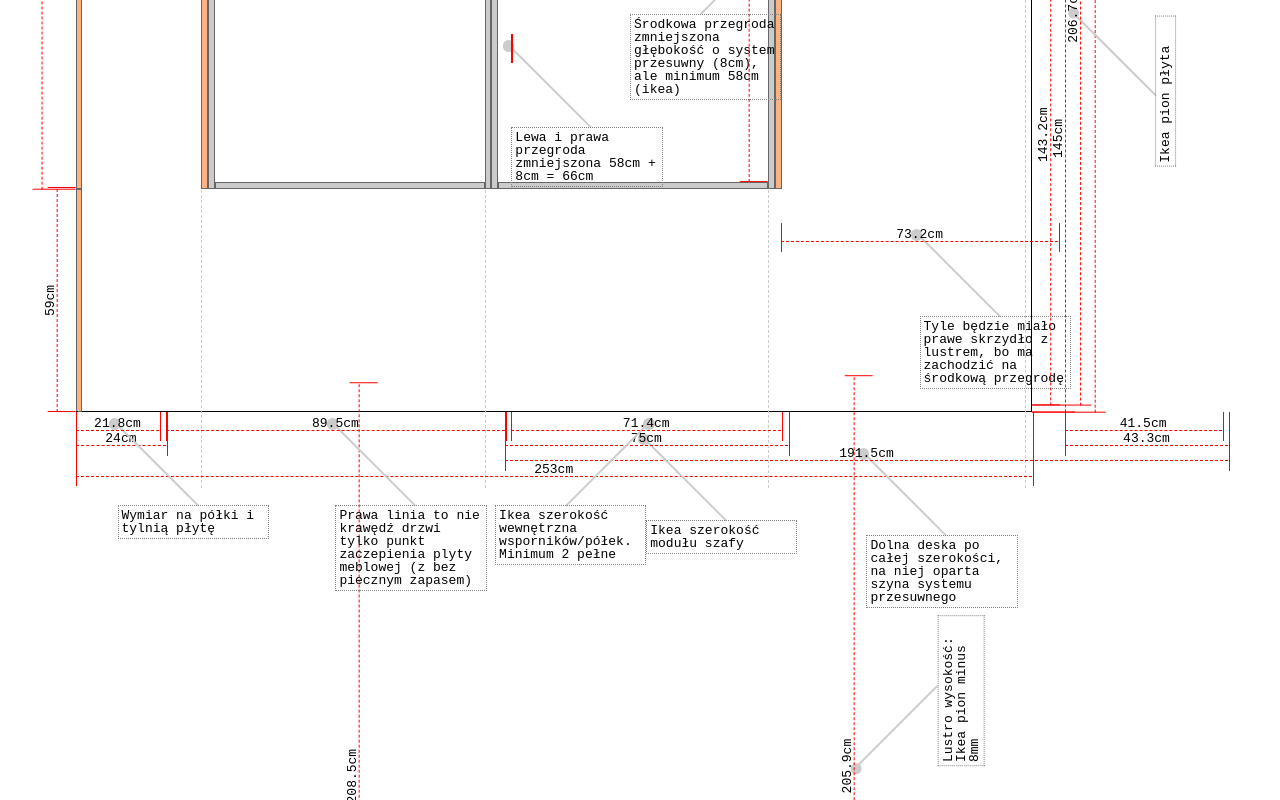
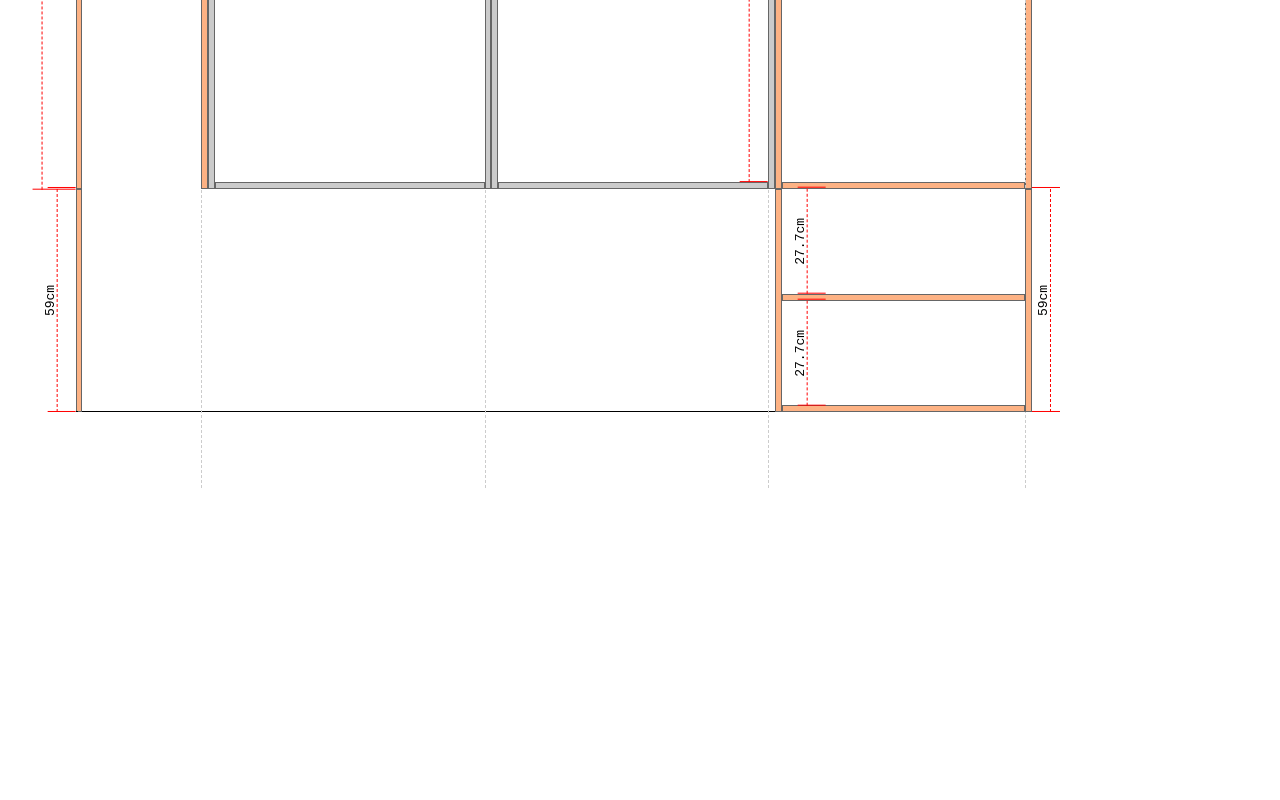
Before and after one commit to manio4444/wardrobe-design, a React (Create React App) app: page / in a window 1280 px wide. Shown: the part 680-1480 px from the top of the page. After the commit the page ends 1168 px from the top, so only its background shows below. Built offline with nearby package versions, Linux system fonts and the light colour scheme.

Commit message:
more config

```diff
--- a/src/App.css
+++ b/src/App.css
@@ -79,8 +79,8 @@
 }
 .sizer[data-sizer].prawa {
   right: 0;
-  transform: rotate(-90deg) translate(100%, 100%);
-  transform-origin: right bottom;
+  transform: rotate(-90deg) translate(0%, 0%);
+  transform-origin: right top;
 }
 .sizer[data-sizer]::before {
   content: '';
--- a/src/App.js
+++ b/src/App.js
@@ -120,51 +120,51 @@ function App() {
             {/*    width={consts.lewa_polka_grupa_wys}*/}
             {/*/>*/}
 
-            <Sizer
-                position={"prawa"}
-                lvl={3}
-                size={consts.ikea_pion}
-                bottom={consts.plyta}
-                width={consts.ikea_pion + -0.3}
-                info={"Ikea pion płyta"}
-                infoPosition={"left"}
-            />
-            <Sizer
-                position={"prawa"}
-                lvl={1}
-                size={consts.sciana_prawa_wys_wew}
-                bottom={consts.plyta}
-                width={consts.sciana_prawa_wys_wew}
-            />
-            <Sizer
-                position={"prawa"}
-                lvl={2}
-                size={consts.sciana_prawa_wys}
-                bottom={0}
-                width={consts.sciana_prawa_wys}
-            />
-            <Sizer
-                position={"prawa"}
-                lvl={1}
-                size={consts.gora_polka_wys_wew}
-                bottom={consts.drzwi_wys + consts.plyta}
-                width={consts.gora_polka_wys_wew}
-            />
-            <Sizer
-                position={"prawa"}
-                lvl={2}
-                size={consts.gora_polka_wys}
-                bottom={consts.drzwi_wys}
-                width={consts.gora_polka_wys}
-                info={"Krzywy sufit, wacha się od 38.5cm do 37cm po prawo"}
-            />
-            <Sizer
-                position={"prawa"}
-                lvl={4}
-                size={consts.sciana_wys}
-                bottom={0}
-                width={consts.sciana_wys}
-            />
+            {/*<Sizer*/}
+            {/*    position={"prawa"}*/}
+            {/*    lvl={3}*/}
+            {/*    size={consts.ikea_pion}*/}
+            {/*    bottom={consts.plyta}*/}
+            {/*    width={consts.ikea_pion + -0.3}*/}
+            {/*    info={"Ikea pion płyta"}*/}
+            {/*    infoPosition={"left"}*/}
+            {/*/>*/}
+            {/*<Sizer*/}
+            {/*    position={"prawa"}*/}
+            {/*    lvl={1}*/}
+            {/*    size={consts.sciana_prawa_wys_wew}*/}
+            {/*    bottom={consts.plyta}*/}
+            {/*    width={consts.sciana_prawa_wys_wew}*/}
+            {/*/>*/}
+            {/*<Sizer*/}
+            {/*    position={"prawa"}*/}
+            {/*    lvl={2}*/}
+            {/*    size={consts.sciana_prawa_wys}*/}
+            {/*    bottom={0}*/}
+            {/*    width={consts.sciana_prawa_wys}*/}
+            {/*/>*/}
+            {/*<Sizer*/}
+            {/*    position={"prawa"}*/}
+            {/*    lvl={1}*/}
+            {/*    size={consts.gora_polka_wys_wew}*/}
+            {/*    bottom={consts.drzwi_wys + consts.plyta}*/}
+            {/*    width={consts.gora_polka_wys_wew}*/}
+            {/*/>*/}
+            {/*<Sizer*/}
+            {/*    position={"prawa"}*/}
+            {/*    lvl={2}*/}
+            {/*    size={consts.gora_polka_wys}*/}
+            {/*    bottom={consts.drzwi_wys}*/}
+            {/*    width={consts.gora_polka_wys}*/}
+            {/*    info={"Krzywy sufit, wacha się od 38.5cm do 37cm po prawo"}*/}
+            {/*/>*/}
+            {/*<Sizer*/}
+            {/*    position={"prawa"}*/}
+            {/*    lvl={4}*/}
+            {/*    size={consts.sciana_wys}*/}
+            {/*    bottom={0}*/}
+            {/*    width={consts.sciana_wys}*/}
+            {/*/>*/}
 
             {/*<div className="pomocnicza_pion" style="left: 0cm;"></div>*/}
             {/*<div className="pomocnicza_pion dol" style="left: var(--lewa_polka_sze);"></div>*/}
@@ -175,75 +175,75 @@ function App() {
             {/*<div className="pomocnicza_pion dol" style="left: calc(var(--drzwi_prawa) + var(--ikea_sze_zew) - var(--plyta) + var(--ikea_sze_zew));"></div>*/}
             {/*<div className="pomocnicza_pion dol" style="left: calc(var(--drzwi_prawa) + var(--ikea_sze_zew) - var(--plyta) + var(--ikea_sze_zew) - var(--plyta));"></div>*/}
 
-            <Sizer
-                position={"dol"}
-                lvl={1}
-                size={consts.lewa_polka_sze_wew}
-                left={0}
-                width={consts.lewa_polka_sze - consts.plyta}
-                info={" Wymiar na półki i tylnią płytę"}
-            />
-            <Sizer
-                position={" dol"}
-                lvl={2}
-                size={consts.lewa_polka_sze}
-                left={0}
-                width={consts.lewa_polka_sze}
-            />
-            <Sizer
-                position={"dol"}
-                lvl={1}
-                size={consts.drzwi_sze}
-                left={consts.lewa_polka_sze}
-                width={consts.drzwi_sze}
-                info={"Prawa linia to nie krawędź drzwi tylko punkt zaczepienia plyty meblowej (z bez piecznym zapasem)"}
-            />
-            <Sizer
-                position={"dol"}
-                lvl={1}
-                size={consts.ikea_sze_wew}
-                left={consts.drzwi_prawa + consts.plyta}
-                width={consts.ikea_sze_wew}
-                info={"Ikea szerokość wewnętrzna wsporników/półek. Minimum 2 pełne"}
-                infoPosition={"left"}
-            />
-            <Sizer
-                position={"dol"}
-                lvl={2}
-                size={consts.ikea_sze_zew}
-                left={consts.drzwi_prawa}
-                width={consts.ikea_sze_zew}
-                info={"Ikea szerokość modułu szafy"}
-            />
-            <Sizer
-                position={"dol"}
-                lvl={1}
-                size={consts.pion_prawy_wew}
-                left={consts.drzwi_prawa + consts.ikea_sze_zew + consts.ikea_sze}
-                width={consts.pion_prawy_wew}
-            />
-            <Sizer
-                position={"dol"}
-                lvl={2}
-                size={consts.pion_prawy}
-                left={consts.drzwi_prawa + consts.ikea_sze_zew + consts.ikea_sze}
-                width={consts.pion_prawy}
-            />
-            <Sizer
-                position={"dol"}
-                lvl={3}
-                size={consts.ikea_dol}
-                width={consts.ikea_dol}
-                left={consts.drzwi_prawa}
-                info={"Dolna deska po całej szerokości, na niej oparta szyna systemu przesuwnego"}
-            />
-            <Sizer
-                position={"dol"}
-                lvl={4}
-                size={consts.sciana_sze}
-                left={0}
-                width={consts.sciana_sze}
-            />
+            {/*<Sizer*/}
+            {/*    position={"dol"}*/}
+            {/*    lvl={1}*/}
+            {/*    size={consts.lewa_polka_sze_wew}*/}
+            {/*    left={0}*/}
+            {/*    width={consts.lewa_polka_sze - consts.plyta}*/}
+            {/*    info={" Wymiar na półki i tylnią płytę"}*/}
+            {/*/>*/}
+            {/*<Sizer*/}
+            {/*    position={" dol"}*/}
+            {/*    lvl={2}*/}
+            {/*    size={consts.lewa_polka_sze}*/}
+            {/*    left={0}*/}
+            {/*    width={consts.lewa_polka_sze}*/}
+            {/*/>*/}
+            {/*<Sizer*/}
+            {/*    position={"dol"}*/}
+            {/*    lvl={1}*/}
+            {/*    size={consts.drzwi_sze}*/}
+            {/*    left={consts.lewa_polka_sze}*/}
+            {/*    width={consts.drzwi_sze}*/}
+            {/*    info={"Prawa linia to nie krawędź drzwi tylko punkt zaczepienia plyty meblowej (z bez piecznym zapasem)"}*/}
+            {/*/>*/}
+            {/*<Sizer*/}
+            {/*    position={"dol"}*/}
+            {/*    lvl={1}*/}
+            {/*    size={consts.ikea_sze_wew}*/}
+            {/*    left={consts.drzwi_prawa + consts.plyta}*/}
+            {/*    width={consts.ikea_sze_wew}*/}
+            {/*    info={"Ikea szerokość wewnętrzna wsporników/półek. Minimum 2 pełne"}*/}
+            {/*    infoPosition={"left"}*/}
+            {/*/>*/}
+            {/*<Sizer*/}
+            {/*    position={"dol"}*/}
+            {/*    lvl={2}*/}
+            {/*    size={consts.ikea_sze_zew}*/}
+            {/*    left={consts.drzwi_prawa}*/}
+            {/*    width={consts.ikea_sze_zew}*/}
+            {/*    info={"Ikea szerokość modułu szafy"}*/}
+            {/*/>*/}
+            {/*<Sizer*/}
+            {/*    position={"dol"}*/}
+            {/*    lvl={1}*/}
+            {/*    size={consts.pion_prawy_wew}*/}
+            {/*    left={consts.drzwi_prawa + consts.ikea_sze_zew + consts.ikea_sze}*/}
+            {/*    width={consts.pion_prawy_wew}*/}
+            {/*/>*/}
+            {/*<Sizer*/}
+            {/*    position={"dol"}*/}
+            {/*    lvl={2}*/}
+            {/*    size={consts.pion_prawy}*/}
+            {/*    left={consts.drzwi_prawa + consts.ikea_sze_zew + consts.ikea_sze}*/}
+            {/*    width={consts.pion_prawy}*/}
+            {/*/>*/}
+            {/*<Sizer*/}
+            {/*    position={"dol"}*/}
+            {/*    lvl={3}*/}
+            {/*    size={consts.ikea_dol}*/}
+            {/*    width={consts.ikea_dol}*/}
+            {/*    left={consts.drzwi_prawa}*/}
+            {/*    info={"Dolna deska po całej szerokości, na niej oparta szyna systemu przesuwnego"}*/}
+            {/*/>*/}
+            {/*<Sizer*/}
+            {/*    position={"dol"}*/}
+            {/*    lvl={4}*/}
+            {/*    size={consts.sciana_sze}*/}
+            {/*    left={0}*/}
+            {/*    width={consts.sciana_sze}*/}
+            {/*/>*/}
 
             <div className="gora_polka"></div>
             {/*<div className="gora_polka" style="left: calc(var(--gora_polka_sze_pierwsza));"></div>*/}
@@ -286,42 +286,42 @@ function App() {
 
             <div className="ikea_dol"></div>
 
-            <Sizer
-                position={"lewa"}
-                size={consts.drzwi_wys}
-                bottom={0}
-                left={'8cm'}
-                width={consts.drzwi_wys - 1}
-            />
-            <Sizer
-                position={"dol"}
-                top={"calc(100% - 10cm)"}
-                left={consts.drzwi_prawa + consts.plyta}
-                info={"Lewa i prawa przegroda zmniejszona 58cm + 8cm = 66cm"}
-            />
-            <Sizer
-                position={"dol"}
-                top={"calc(100% - 13cm)"}
-                left={consts.drzwi_prawa + consts.ikea_sze}
-                info={"Środkowa przegroda zmniejszona głębokość o system przesuwny (8cm), ale minimum 58cm (ikea)"}
-                infoPosition={"left"}
-            />
-            <Sizer
-                position={"dol"}
-                size={consts.ikea_sze}
-                top={"calc(100% - 5cm)"}
-                left={consts.drzwi_prawa + consts.ikea_sze}
-                width={consts.ikea_sze}
-                info={"Tyle będzie miało prawe skrzydło z lustrem, bo ma zachodzić na środkową przegrodę"}
-            />
-            <Sizer
-                position={"lewa"}
-                size={consts.lustro_wysokosc}
-                bottom={consts.plyta}
-                left={consts.drzwi_prawa + consts.ikea_sze + (consts.ikea_sze / 3)}
-                width={consts.lustro_wysokosc}
-                info={"Lustro wysokość: Ikea pion minus 8mm"}
-            />
+            {/*<Sizer*/}
+            {/*    position={"lewa"}*/}
+            {/*    size={consts.drzwi_wys}*/}
+            {/*    bottom={0}*/}
+            {/*    left={'8cm'}*/}
+            {/*    width={consts.drzwi_wys - 1}*/}
+            {/*/>*/}
+            {/*<Sizer*/}
+            {/*    position={"dol"}*/}
+            {/*    top={"calc(100% - 10cm)"}*/}
+            {/*    left={consts.drzwi_prawa + consts.plyta}*/}
+            {/*    info={"Lewa i prawa przegroda zmniejszona 58cm + 8cm = 66cm"}*/}
+            {/*/>*/}
+            {/*<Sizer*/}
+            {/*    position={"dol"}*/}
+            {/*    top={"calc(100% - 13cm)"}*/}
+            {/*    left={consts.drzwi_prawa + consts.ikea_sze}*/}
+            {/*    info={"Środkowa przegroda zmniejszona głębokość o system przesuwny (8cm), ale minimum 58cm (ikea)"}*/}
+            {/*    infoPosition={"left"}*/}
+            {/*/>*/}
+            {/*<Sizer*/}
+            {/*    position={"dol"}*/}
+            {/*    size={consts.ikea_sze}*/}
+            {/*    top={"calc(100% - 5cm)"}*/}
+            {/*    left={consts.drzwi_prawa + consts.ikea_sze}*/}
+            {/*    width={consts.ikea_sze}*/}
+            {/*    info={"Tyle będzie miało prawe skrzydło z lustrem, bo ma zachodzić na środkową przegrodę"}*/}
+            {/*/>*/}
+            {/*<Sizer*/}
+            {/*    position={"lewa"}*/}
+            {/*    size={consts.lustro_wysokosc}*/}
+            {/*    bottom={consts.plyta}*/}
+            {/*    left={consts.drzwi_prawa + consts.ikea_sze + (consts.ikea_sze / 3)}*/}
+            {/*    width={consts.lustro_wysokosc}*/}
+            {/*    info={"Lustro wysokość: Ikea pion minus 8mm"}*/}
+            {/*/>*/}
 
             <table className="wykroje" style={{"--sciana_sze": constToCssVar(consts.sciana_sze)}}>
                 <tbody>
--- a/src/components/Wykroj.jsx
+++ b/src/components/Wykroj.jsx
@@ -21,7 +21,7 @@ export const Wykroj = (props) => {
         width: constToCssVar(width),
         height: constToCssVar(height),
     }
-    console.log({name: props.name, ...style});
+    // console.log({name: props.name, ...style});
     return (<>
             <div
                 data-name={props.name}
@@ -42,11 +42,11 @@ export const Wykroj = (props) => {
                 }}
             />}
             {props.sizer && <Sizer
-                {...props.sizer}
-                left={props.left}
+                left={props.orientation === orientationType.HORIZONTAL ? props.left : undefined}
                 top={props.orientation === orientationType.VERTICAL ? props.top : undefined}
                 size={props.width}
                 width={props.width}
+                {...props.sizer}
             />}
         </>
     );
--- a/src/config.js
+++ b/src/config.js
@@ -1,11 +1,14 @@
 import {
+    biala_wysokosc_srodka_wew,
     biala_wysokosc_srodka_zew,
     ikea_sze_wew,
     ikea_sze_zew,
     lewa_drewniana_wew,
     lewa_drewniana_zew,
     plyta,
-    prawa_drewniana_wew, prawa_drewniana_zew,
+    prawa_drewniana_dol_zew,
+    prawa_drewniana_wew,
+    prawa_drewniana_zew,
     sciana_sze, sciana_wys
 } from "./consts";
 
@@ -162,7 +165,7 @@ export const config = [
         }
     },
     {
-        name: "drewniana prawa gora",
+        name: "drewniana prawa gora gora",
         type: typeType.WYKROJ,
         colorType: colorType.WOOD,
         orientation: orientationType.HORIZONTAL,
@@ -176,7 +179,17 @@ export const config = [
         }
     },
     {
-        name: "drewniana prawa lewa 1",
+        name: "drewniana prawa gora dol",
+        type: typeType.WYKROJ,
+        colorType: colorType.WOOD,
+        orientation: orientationType.HORIZONTAL,
+        helperRight: true,
+        width: prawa_drewniana_wew,
+        left: sciana_sze - prawa_drewniana_wew - plyta,
+        top: biala_wysokosc_srodka_wew + plyta,
+    },
+    {
+        name: "drewniana prawa gora lewa",
         type: typeType.WYKROJ,
         colorType: colorType.WOOD,
         orientation: orientationType.VERTICAL,
@@ -185,4 +198,72 @@ export const config = [
         left: sciana_sze - prawa_drewniana_zew,
         top: 0,
     },
+    {
+        name: "drewniana prawa gora prawa",
+        type: typeType.WYKROJ,
+        colorType: colorType.WOOD,
+        orientation: orientationType.VERTICAL,
+        helperLeft: true,
+        width: biala_wysokosc_srodka_zew,
+        left: sciana_sze - plyta,
+        top: 0,
+    },
+    {
+        name: "drewniana prawa dol dol",
+        type: typeType.WYKROJ,
+        colorType: colorType.WOOD,
+        orientation: orientationType.HORIZONTAL,
+        helperRight: true,
+        width: prawa_drewniana_wew,
+        left: sciana_sze - prawa_drewniana_wew - plyta,
+        top: sciana_wys - plyta,
+        sizer: {
+            lvl: 1,
+            position: "lewa",
+            top: biala_wysokosc_srodka_zew + (prawa_drewniana_dol_zew / 2),
+            left: sciana_sze - prawa_drewniana_wew + 10,
+            width: (prawa_drewniana_dol_zew / 2 - plyta),
+            size: (prawa_drewniana_dol_zew / 2 - plyta),
+        }
+    },
+    {
+        name: "drewniana prawa dol srodek",
+        type: typeType.WYKROJ,
+        colorType: colorType.WOOD,
+        orientation: orientationType.HORIZONTAL,
+        width: prawa_drewniana_wew,
+        left: sciana_sze - prawa_drewniana_wew - plyta,
+        top: biala_wysokosc_srodka_zew + (prawa_drewniana_dol_zew / 2 - plyta),
+        sizer: {
+            lvl: 1,
+            position: "lewa",
+            top: biala_wysokosc_srodka_zew,
+            left: sciana_sze - prawa_drewniana_wew + 10,
+            width: (prawa_drewniana_dol_zew / 2 - plyta),
+            size: (prawa_drewniana_dol_zew / 2 - plyta),
+        }
+    },
+    {
+        name: "drewniana prawa dol lewa",
+        type: typeType.WYKROJ,
+        colorType: colorType.WOOD,
+        orientation: orientationType.VERTICAL,
+        width: prawa_drewniana_dol_zew,
+        left: sciana_sze - prawa_drewniana_zew,
+        top: biala_wysokosc_srodka_zew,
+    },
+    {
+        name: "drewniana prawa dol prawa",
+        type: typeType.WYKROJ,
+        colorType: colorType.WOOD,
+        orientation: orientationType.VERTICAL,
+        helperTop: true,
+        width: prawa_drewniana_dol_zew,
+        left: sciana_sze - plyta,
+        top: biala_wysokosc_srodka_zew,
+        sizer: {
+            lvl: 1,
+            position: 'prawa'
+        }
+    },
 ]
--- a/src/consts.js
+++ b/src/consts.js
@@ -18,6 +18,7 @@ export const lewa_drewniana_zew = 35;
 export const lewa_drewniana_wew = lewa_drewniana_zew - (2 * plyta);
 export const prawa_drewniana_zew = sciana_sze - lewa_drewniana_zew - (2 * ikea_sze_zew);
 export const prawa_drewniana_wew = prawa_drewniana_zew - (2 * plyta);
+export const prawa_drewniana_dol_zew = sciana_wys - biala_wysokosc_srodka_zew;
 
 
 /**
```
